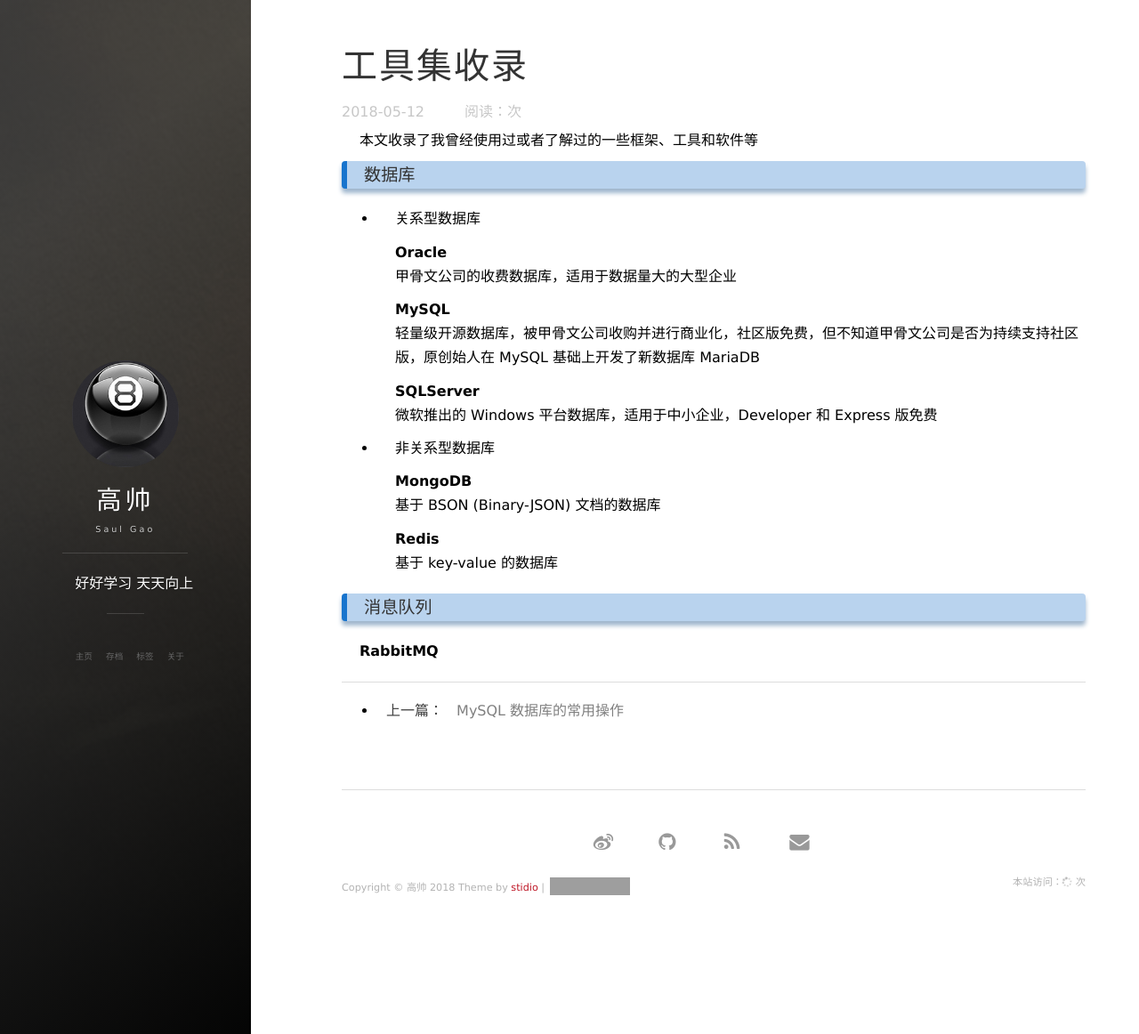
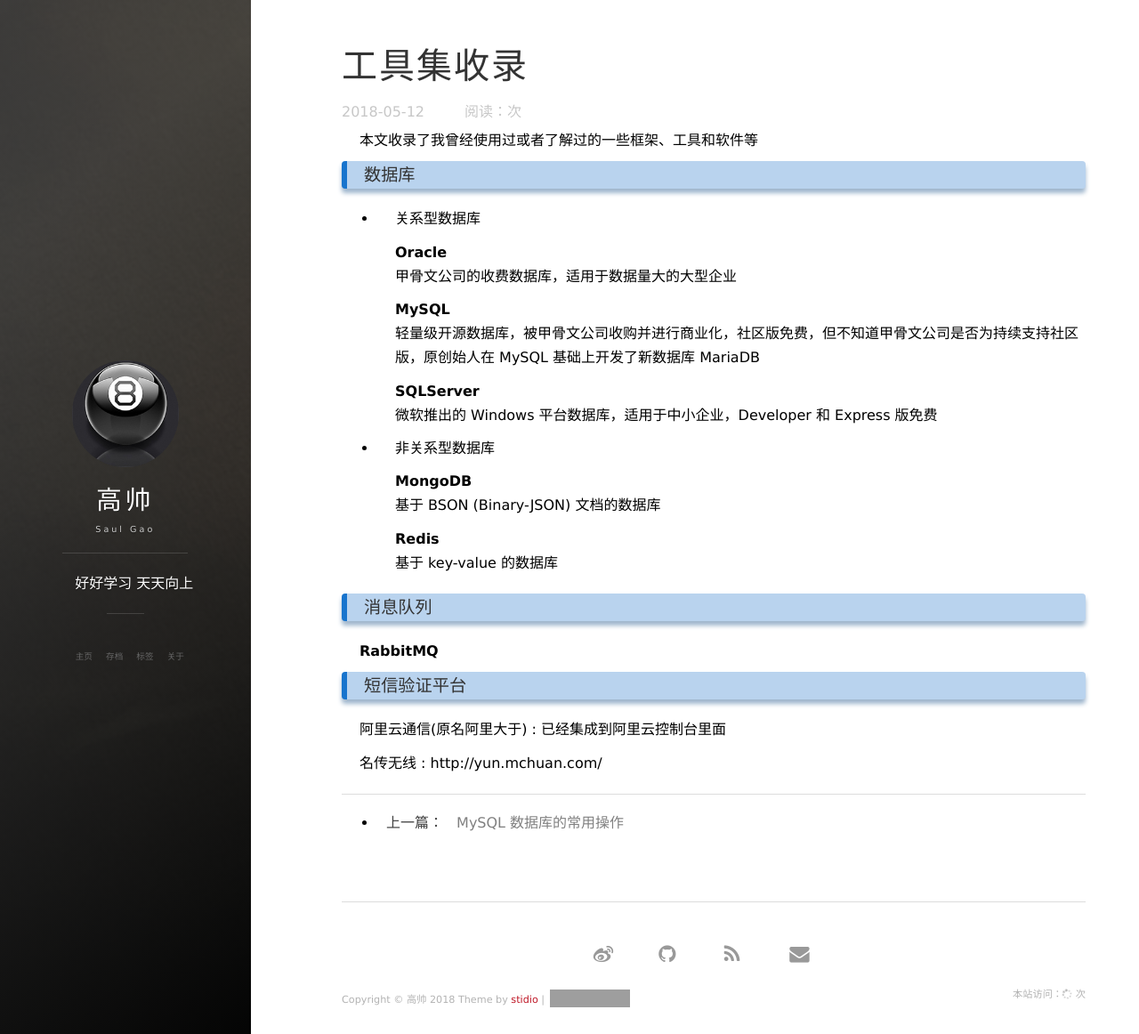
Before and after one commit to Saul-Gao/saul-gao.github.io, a Jekyll site: the page built from _posts/2018-05-12-tools.md, in a window 1280 px wide and 1162 px high. Shown: the whole window at 89% size. Built offline with Jekyll 4.4.1, drawn with Linux system fonts in a browser that asks for light colours; nearby versions of some CDN libraries; comment, search, counter and statistics services are not loaded; grey boxes are pictures that could not be loaded.

Commit message:
工具收录短信平台

```diff
--- a/_posts/2018-05-12-tools.md
+++ b/_posts/2018-05-12-tools.md
@@ -31,3 +31,9 @@
 ### 消息队列
 
 __RabbitMQ__
+
+### 短信验证平台
+
+阿里云通信(原名阿里大于) : 已经集成到阿里云控制台里面
+
+名传无线 : http://yun.mchuan.com/
```
